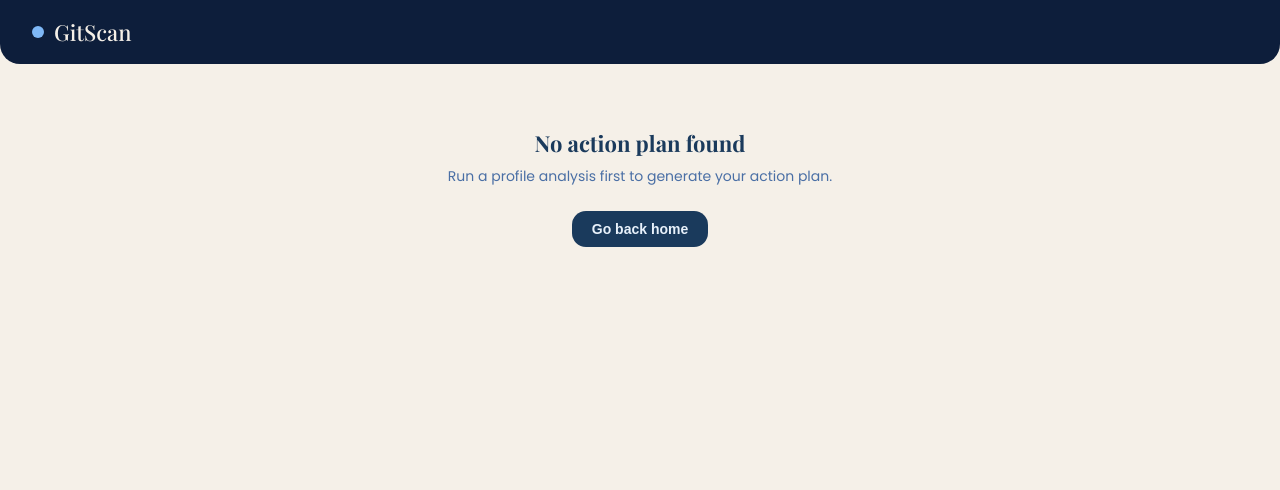
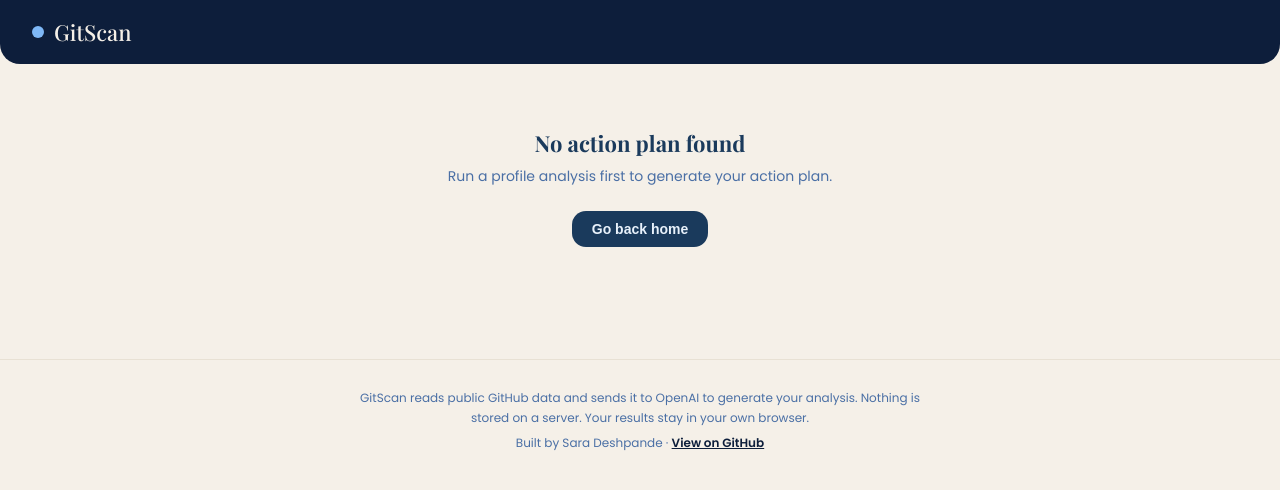
Before and after one commit to sara-deshpande/GitScan, a React (Create React App) app: page /action-plan/1 in a window 1280 px wide. Shown: the top 490 px of the page. Built offline with nearby package versions, Linux system fonts and the light colour scheme; a web font is replaced by a local one.

Commit message:
add privacy statement

```diff
--- a/src/App.js
+++ b/src/App.js
@@ -6,6 +6,7 @@ import ScorePage from './components/ScorePage';
 import ActionPage from './components/ActionPage';
 import NotFound from './components/NotFound';
 import {Analytics} from '@vercel/analytics/react';
+import Footer from './components/Footer';
 
 function App() {
   return (
@@ -21,6 +22,7 @@ function App() {
             <Route path="*" element={<NotFound />}></Route>
           </Routes>
         </div>
+        <Footer />
       </div>
       <Analytics/>
     </BrowserRouter>
--- a/src/components/ActionPage.css
+++ b/src/components/ActionPage.css
@@ -121,7 +121,7 @@
 
 .action-complete {
     background: #0D1E3B;
-    border-radius: 16px;
+    border-radius: 20px;
     padding: 1.75rem;
     text-align: center;
     margin-bottom: 1.5rem;
@@ -133,6 +133,12 @@
     font-weight: 700;
     color: #F5F0E8;
     margin-bottom: 0;
+}
+
+.action-complete p {
+    font-size: 14px;
+    color: #F5F0E8;
+    margin: 0;
 }
 
 
--- /dev/null
+++ b/src/components/Footer.css
@@ -0,0 +1,24 @@
+.footer {
+    margin-top: 3rem;
+    padding: 1.75rem 1.5rem 2rem;
+    border-top: 1px solid #E8E1D4;
+    text-align: center;
+}
+
+.footer p {
+    font-size: 12px;
+    color: #4a6fa5;
+    line-height: 1.7;
+    max-width: 560px;
+    margin: 0 auto 4px;
+}
+
+.footer a {
+    color: #0D1E3B;
+    font-weight: 600;
+    text-decoration: underline;
+}
+
+.footer a:hover {
+    color: #1a3a5c;
+}
--- /dev/null
+++ b/src/components/Footer.js
@@ -0,0 +1,20 @@
+import './Footer.css';
+
+const Footer = () => {
+    return (
+        <footer className="footer">
+            <p>
+                GitScan reads public GitHub data and sends it to OpenAI to generate your analysis.
+                Nothing is stored on a server. Your results stay in your own browser.
+            </p>
+            <p>
+                Built by Sara Deshpande ·{' '}
+                <a href="https://github.com/sara-deshpande/GitScan" target="_blank" rel="noreferrer">
+                    View on GitHub
+                </a>
+            </p>
+        </footer>
+    );
+}
+
+export default Footer;
--- a/src/index.css
+++ b/src/index.css
@@ -14,6 +14,7 @@ body {
 
 .content {
   width: 100%;
+  flex: 1;
 }
 
 .loading {
```
